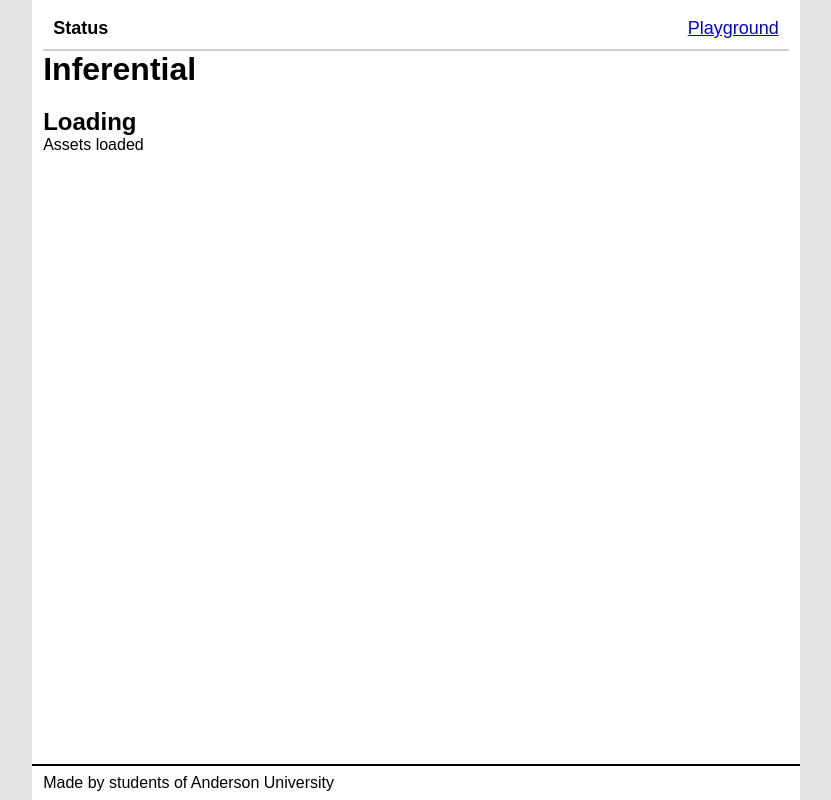
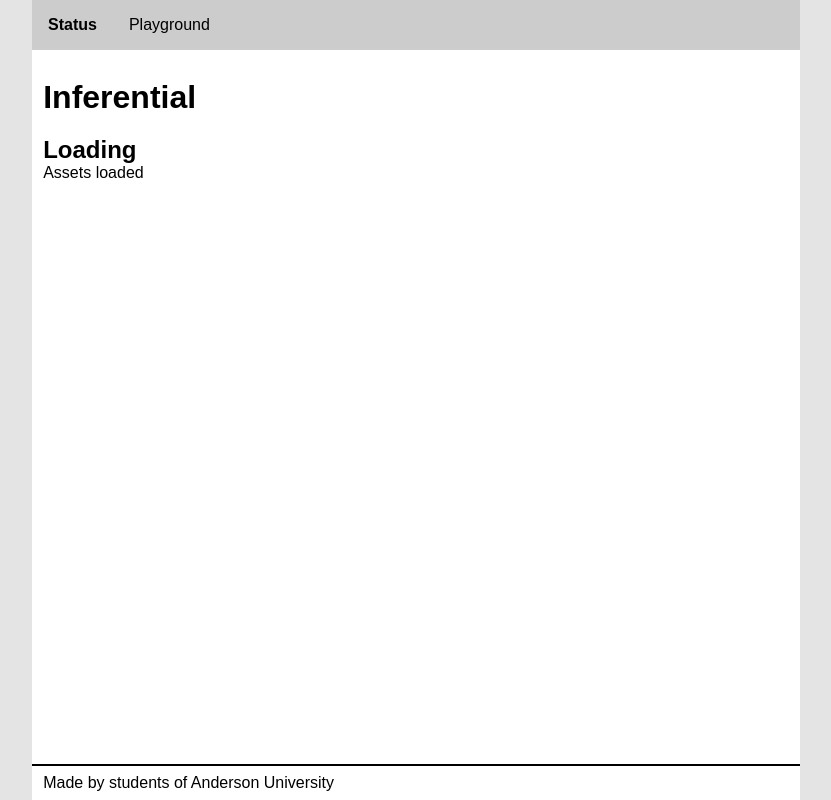
Before and after one commit to jncraton/inferential, a Flask app: page / in a window 1280 px wide. Shown: the whole page, without its empty margins (224-1055 px from the left). Run offline with Flask 3, Linux system fonts and the light colour scheme.

Commit message:
Improvements to styling & markup

```diff
--- a/static/loading.js
+++ b/static/loading.js
@@ -1,29 +1,15 @@
-function initializePlayground() {
+function placeholderPlaygroundInitialization() {
   document.getElementById('status').textContent = 'Starting up web server'
   setTimeout(function () {
     document.getElementById('status').textContent = 'Downloading assets'
     setTimeout(function () {
       document.getElementById('status').textContent = 'Initializing server'
-      setTimeout(function () {
-        loaded()
-      }, 600)
+      setTimeout(loaded, 600)
     }, 1500)
   }, 450)
 }
+placeholderPlaygroundInitialization()
 
 function loaded() {
   document.getElementById('status').textContent = 'Assets loaded'
-  var Header = document.getElementById('Header')
-  Header.innerHTML = '<a href="http://127.0.0.1:5000/playground">Playground</a>'
 }
-
-//if (!localStorage.getItem('pageLoaded')) {
-// This will only run when the page is loaded for the first time
-initializePlayground()
-
-// Set the flag in localStorage so the if statement will not pass again when navigated back
-//localStorage.setItem('pageLoaded', 'true');
-//}
-//else {
-//loaded();
-//}
--- a/static/style.css
+++ b/static/style.css
@@ -17,22 +17,26 @@
   overflow: auto;
   display: flex;
   flex-direction: column;
-  justify-content: space-between;
 }
 
-body > * {
+main,
+footer {
   padding: 0.5em 0.7em;
+}
+
+main {
+  flex-grow: 1;
 }
 
 footer {
   border-top: 2px solid;
 }
 
-h1,
 p {
   margin: 0;
 }
 
+h1,
 h2,
 h3,
 h4,
@@ -80,20 +84,32 @@
   font: inherit;
 }
 
-.header {
-  display: flex;
-  justify-content: space-between;
-  align-items: center;
-  border-bottom: 2px solid #ccc;
-  padding: 10px;
+nav {
+  background-color: #ccc;
 }
 
-.header-sec {
-  font-size: 18px;
+nav ul {
+  list-style-type: none;
+  margin: 0;
+  padding: 0;
 }
 
-.left {
-  word-wrap: break-word;
-  max-width: 100%;
-  text-align: left;
+nav ul > li {
+  float: left;
 }
+
+nav ul > li a {
+  display: block;
+  color: inherit;
+  text-align: center;
+  padding: 16px;
+  text-decoration: none;
+}
+
+nav ul > li a:hover {
+  background-color: #eee;
+}
+
+nav ul > li a.nav-active {
+  font-weight: bold;
+}
--- a/templates/status.html
+++ b/templates/status.html
@@ -29,16 +29,14 @@
   </head>
 
   <body>
+    <nav>
+      <ul>
+        <li><a href="/" class="nav-active">Status</a></li>
+        <li><a href="/playground">Playground</a></li>
+      </ul>
+    </nav>
+
     <main>
-      <div class="header">
-        <div class="header-sec">
-          <p><b>Status</b></p>
-        </div>
-        <div class="header-sec" id="Header">
-          <p>Playground</p>
-        </div>
-      </div>
-
       <h1>Inferential</h1>
       <h2>Loading</h2>
       <p id="status">Starting up web server</p>
```
Also changed, not shown: templates/index.html (+7 -8 lines).
